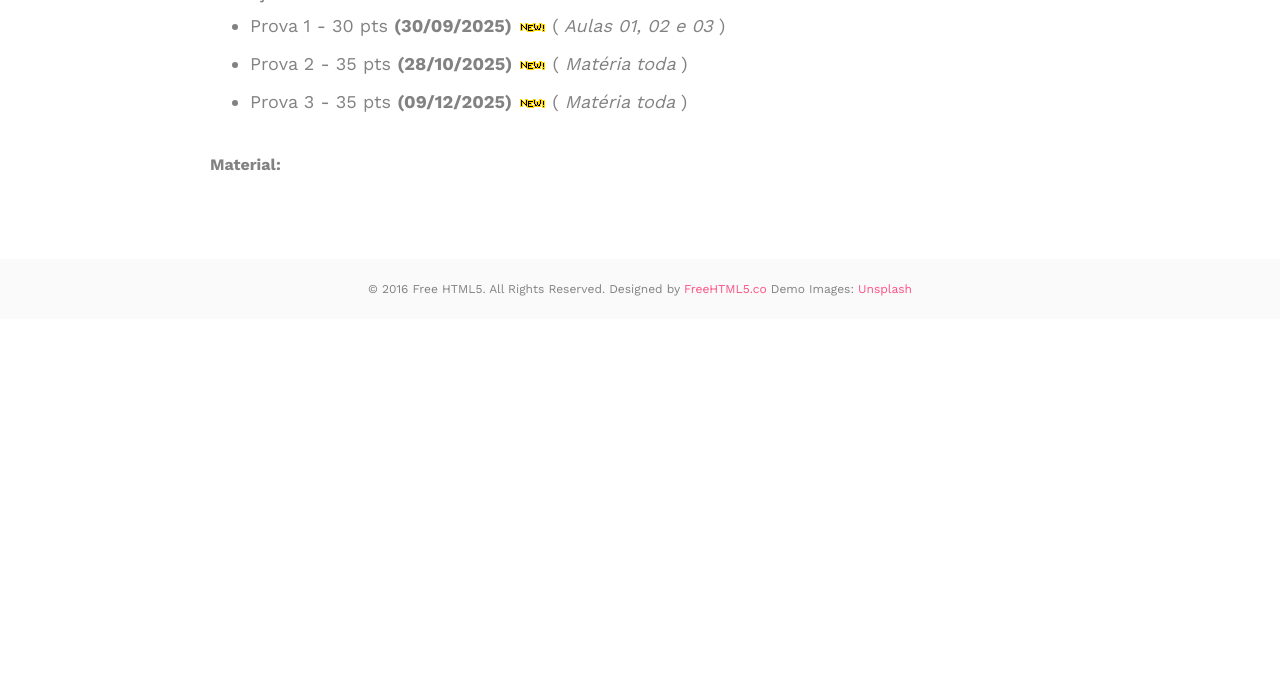
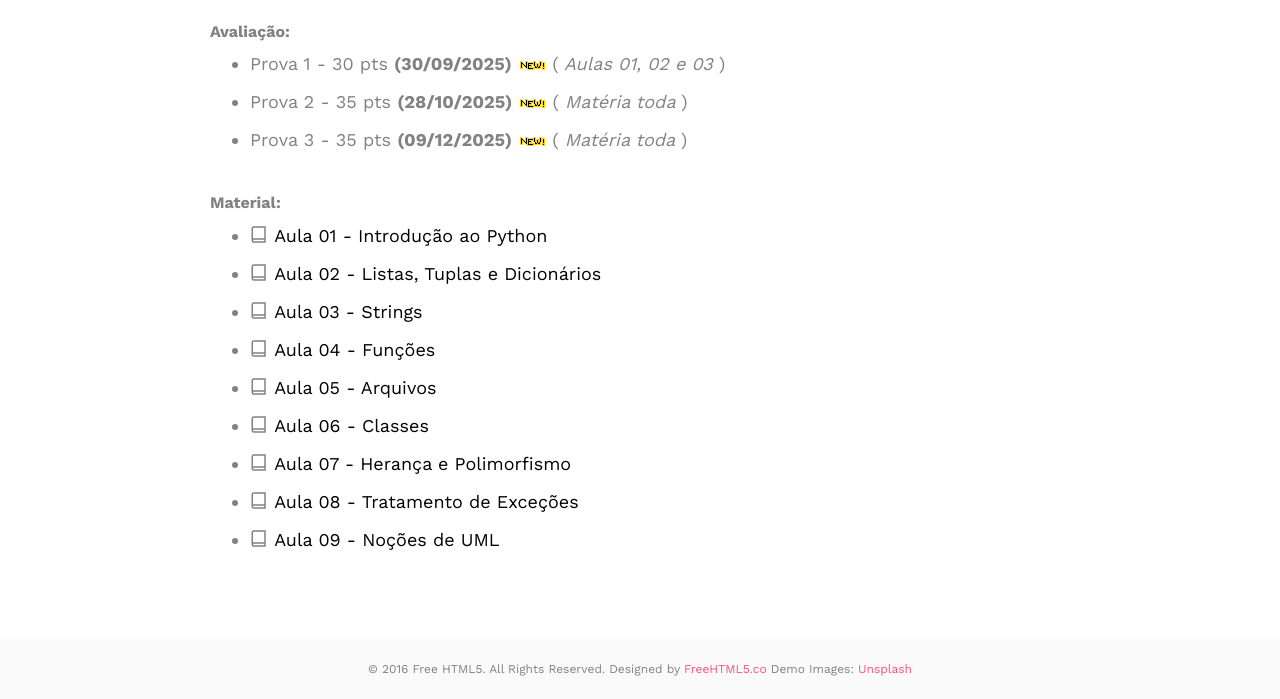
Before and after one commit to eduardocunha11/firstblog, a plain HTML site: page poo-python.html in a window 1280 px wide. Shown: the part 865-1564 px from the top of the page. Before the commit the page ends 1184 px from the top, so only its background shows below. Drawn offline with nearby package versions, Linux system fonts and the light colour scheme; files whose address does not match are found by name.

Commit message:
lab. de pc1 python

```diff
--- a/poo-python.html
+++ b/poo-python.html
@@ -79,7 +79,7 @@
 					<b>Plano didático e Livro:</b>
 					<ul>
 					<li><i class="icon-book"></i><a href="aulas/poo/backes/Plano-Didático-PC2-2025-2.pdf"> Plano Didático <img src="images/new2.gif" alt="" height="11" width="28"></a></li>
-					<!--<li><i class="icon-book"></i><a href="aulas/poo/backes/Apostila_Python.pdf"> Apostila de Python <img src="images/new2.gif" alt="" height="11" width="28"></a>--></li>
+					<li><i class="icon-book"></i><a href="aulas/poo/backes/Apostila_Python.pdf"> Apostila de Python <img src="images/new2.gif" alt="" height="11" width="28"></a></li>
 					</ul>
 					</div>
 					<div>
@@ -97,15 +97,15 @@
 					<b>Material:</b>
 					<div>
 						<ul>
-						<!--<li><i class="icon-book"></i><a href="aulas/poo/backes/AulaPython01-IntroducaoAoPython.ppt"> Aula 01 - Introdução ao Python</a> <!--( <img src="images/youtube.png" alt="" height="20" width="27"> <a href="https://www.youtube.com/watch?v=6qpBMmhfENM"> Ver Videoaula </a>)--></li>
-						<!--<li><i class="icon-book"></i><a href="aulas/poo/backes/AulaPython02-Listas_Tuplas_Dicionarios.pptx"> Aula 02 - Listas, Tuplas e Dicionários</a> <!--( <img src="images/youtube.png" alt="" height="20" width="27"> <a href="https://www.youtube.com/watch?v=zzf1nK0Jsmg"> Ver Videoaula </a>)--></li>
-						<!--<li><i class="icon-book"></i><a href="aulas/poo/backes/AulaPython03-Strings.pptx"> Aula 03 - Strings</a> <!--<img src="images/new2.gif" alt="" height="11" width="28">--></li>
-						<!--<li><i class="icon-book"></i><a href="aulas/poo/backes/AulaPython04-Funcoes.pptx"> Aula 04 - Funções</a> <!--( <img src="images/youtube.png" alt="" height="20" width="27"> <a href="https://www.youtube.com/watch?v=ucglUvY9Qew"> Ver Videoaula </a>)--></li>
-						<!--<li><i class="icon-book"></i><a href="aulas/poo/backes/AulaPython05-Arquivos.pptx"> Aula 05 - Arquivos</a> <!--( <img src="images/youtube.png" alt="" height="20" width="27"> <a href="https://www.youtube.com/watch?v=ucglUvY9Qew"> Ver Videoaula </a>)--></li>
-						<!--<li><i class="icon-book"></i><a href="aulas/poo/backes/AulaPython06-Classes.pptx"> Aula 06 - Classes</a> <!--( <img src="images/youtube.png" alt="" height="20" width="27"> <a href="https://www.youtube.com/watch?v=ucglUvY9Qew"> Ver Videoaula </a>)--></li>
-						<!--<li><i class="icon-book"></i><a href="aulas/poo/backes/AulaPython07-Heranca_e_Polimorfismo.pptx"> Aula 07 - Herança e Polimorfismo </a> <!--<img src="images/new2.gif" alt="" height="11" width="28"><!--( <img src="images/youtube.png" alt="" height="20" width="27"> <a href="https://www.youtube.com/watch?v=CRl9WpDKj0I"> Ver Videoaula </a>)--></li>
-						<!--<li><i class="icon-book"></i><a href="aulas/poo/backes/AulaPython08-Tratamento_de_Excecoes.pptx"> Aula 08 - Tratamento de Exceções </a> <!--<img src="images/new2.gif" alt="" height="11" width="28"><!--( <img src="images/youtube.png" alt="" height="20" width="27"> <a href="https://www.youtube.com/watch?v=CRl9WpDKj0I"> Ver Videoaula </a>)--></li>
-						<!--<li><i class="icon-book"></i><a href="aulas/poo/backes/AulaPython09-Nocoes_de_UML.ppt"> Aula 09 - Noções de UML </a> <!--<img src="images/new2.gif" alt="" height="11" width="28">--></li>
+						<li><i class="icon-book"></i><a href="aulas/poo/backes/AulaPython01-IntroducaoAoPython.ppt"> Aula 01 - Introdução ao Python</a> <!--( <img src="images/youtube.png" alt="" height="20" width="27"> <a href="https://www.youtube.com/watch?v=6qpBMmhfENM"> Ver Videoaula </a>)--></li>
+						<li><i class="icon-book"></i><a href="aulas/poo/backes/AulaPython02-Listas_Tuplas_Dicionarios.pptx"> Aula 02 - Listas, Tuplas e Dicionários</a> <!--( <img src="images/youtube.png" alt="" height="20" width="27"> <a href="https://www.youtube.com/watch?v=zzf1nK0Jsmg"> Ver Videoaula </a>)--></li>
+						<li><i class="icon-book"></i><a href="aulas/poo/backes/AulaPython03-Strings.pptx"> Aula 03 - Strings</a> <!--<img src="images/new2.gif" alt="" height="11" width="28">--></li>
+						<li><i class="icon-book"></i><a href="aulas/poo/backes/AulaPython04-Funcoes.pptx"> Aula 04 - Funções</a> <!--( <img src="images/youtube.png" alt="" height="20" width="27"> <a href="https://www.youtube.com/watch?v=ucglUvY9Qew"> Ver Videoaula </a>)--></li>
+						<li><i class="icon-book"></i><a href="aulas/poo/backes/AulaPython05-Arquivos.pptx"> Aula 05 - Arquivos</a> <!--( <img src="images/youtube.png" alt="" height="20" width="27"> <a href="https://www.youtube.com/watch?v=ucglUvY9Qew"> Ver Videoaula </a>)--></li>
+						<li><i class="icon-book"></i><a href="aulas/poo/backes/AulaPython06-Classes.pptx"> Aula 06 - Classes</a> <!--( <img src="images/youtube.png" alt="" height="20" width="27"> <a href="https://www.youtube.com/watch?v=ucglUvY9Qew"> Ver Videoaula </a>)--></li>
+						<li><i class="icon-book"></i><a href="aulas/poo/backes/AulaPython07-Heranca_e_Polimorfismo.pptx"> Aula 07 - Herança e Polimorfismo </a> <!--<img src="images/new2.gif" alt="" height="11" width="28"><!--( <img src="images/youtube.png" alt="" height="20" width="27"> <a href="https://www.youtube.com/watch?v=CRl9WpDKj0I"> Ver Videoaula </a>)--></li>
+						<li><i class="icon-book"></i><a href="aulas/poo/backes/AulaPython08-Tratamento_de_Excecoes.pptx"> Aula 08 - Tratamento de Exceções </a> <!--<img src="images/new2.gif" alt="" height="11" width="28"><!--( <img src="images/youtube.png" alt="" height="20" width="27"> <a href="https://www.youtube.com/watch?v=CRl9WpDKj0I"> Ver Videoaula </a>)--></li>
+						<li><i class="icon-book"></i><a href="aulas/poo/backes/AulaPython09-Nocoes_de_UML.ppt"> Aula 09 - Noções de UML </a> <!--<img src="images/new2.gif" alt="" height="11" width="28">--></li>
 						<!--<li><i class="icon-book"></i><a href="aulas/poo/backes/AulaPython10-Diagrama_de_Classes.pptx"> Aula 10 - Diagrama de Classes</a> <!--( <img src="images/youtube.png" alt="" height="20" width="27"> <a href="https://www.youtube.com/watch?v=GLUkBt89dZ4"> Ver Videoaula </a>)--></li>
 						<!--<li><i class="icon-book"></i><a href="aulas/poo/backes/AulaPython11-Interfaces_Graficas.pdf"> Aula 11 - Interfaces Gráficas</a> <!--( <img src="images/youtube.png" alt="" height="20" width="27"> <a href="https://www.youtube.com/watch?v=GLUkBt89dZ4"> Ver Videoaula </a>)--></li>
 						<!--<li><i class="icon-book"></i><a href="aulas/poo/backes/AulaPython12-Matplotlib.pdf"> Aula 12 - Matplotlib e Scipy</a> <!--<img src="images/new2.gif" alt="" height="11" width="28">--></li>
```
Also changed, not shown: pc1.html (+8 -8 lines), poo-lab-python.html (+2 -2 lines).
